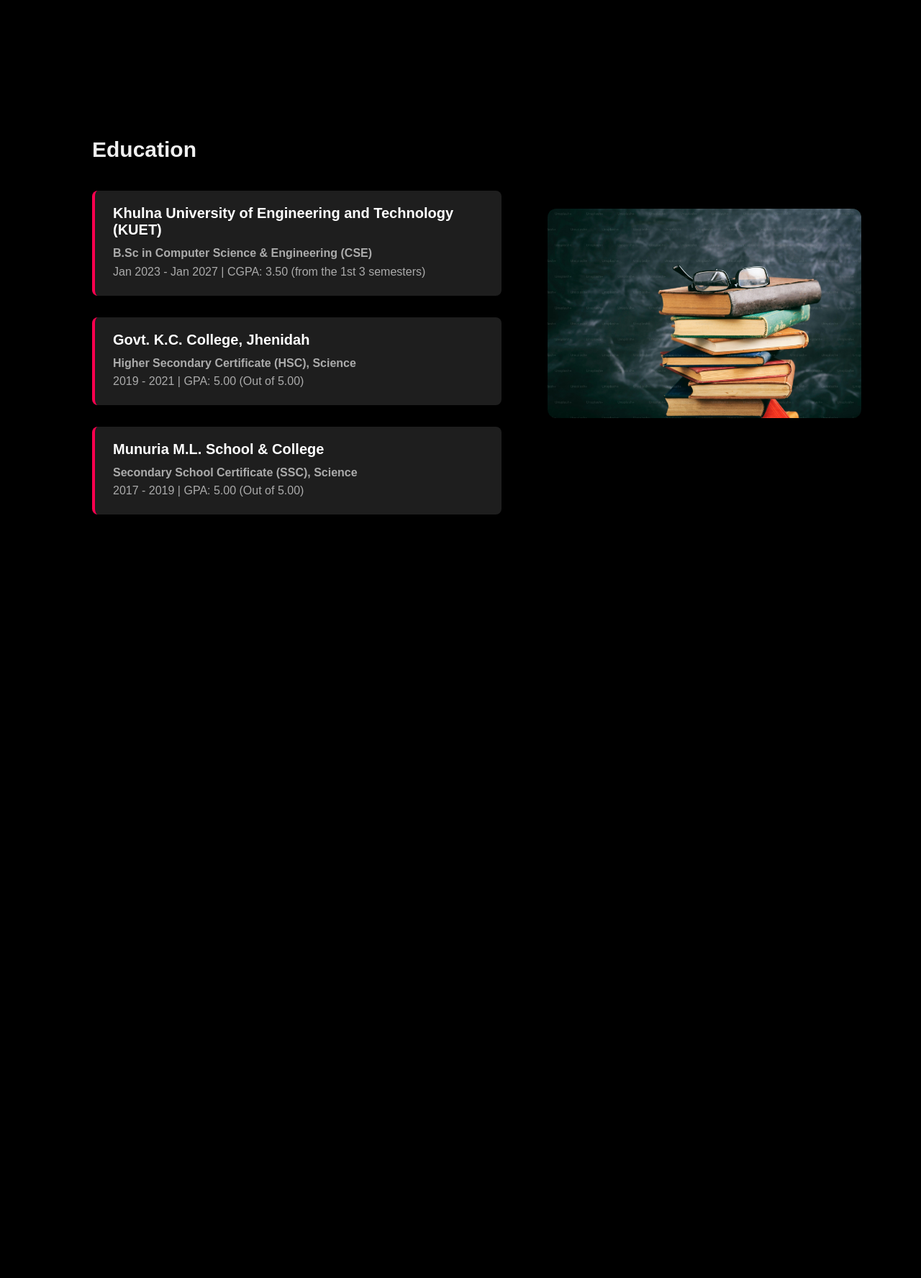
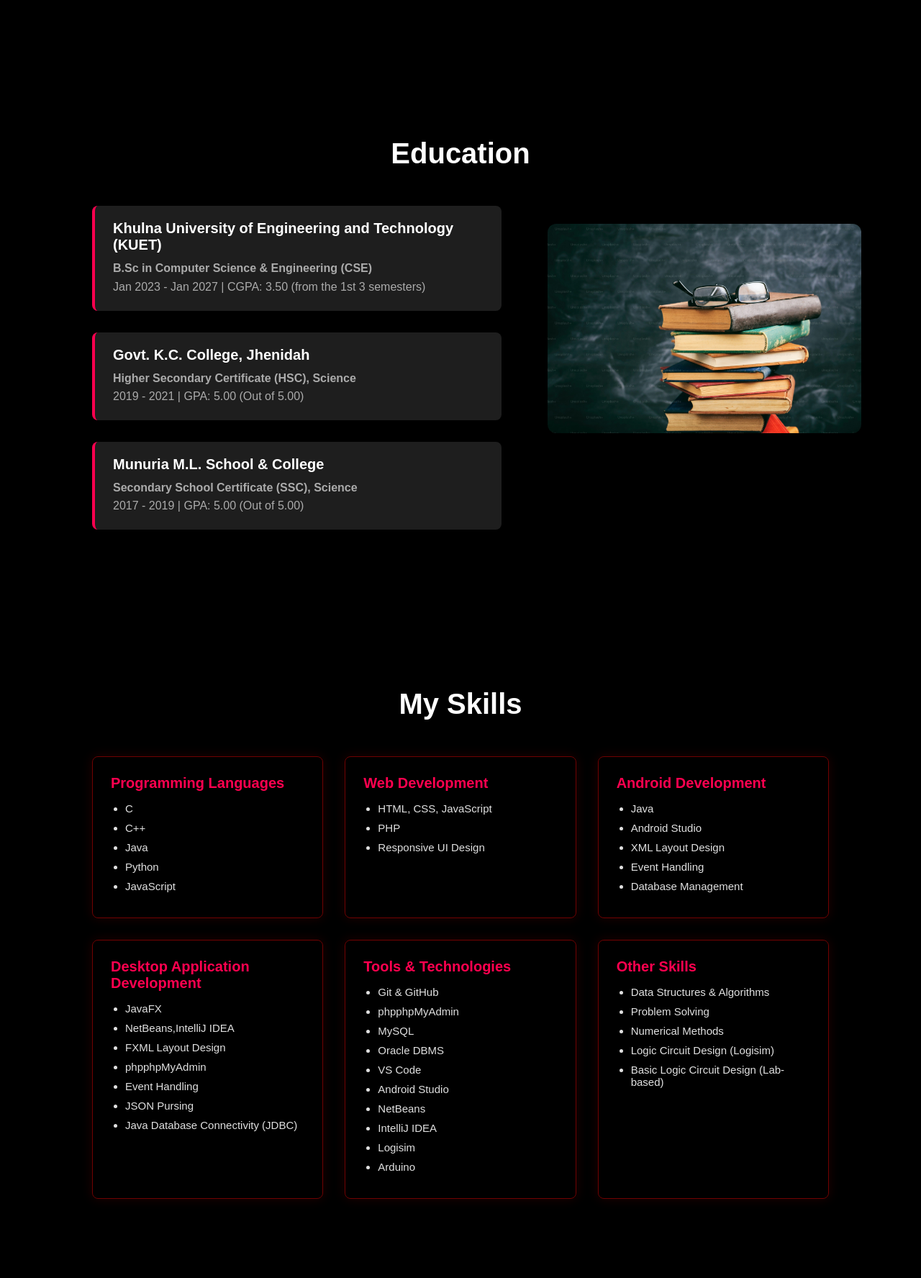
Before and after one commit to akash-kumar-biswas/Portfolio-Website, a PHP site: page / in a window 1280 px wide. Shown: the part 1373-3149 px from the top of the page at 72% size. Before the commit the page ends 2088 px from the top, so only its background shows below. Run offline with PHP 8.4, Linux system fonts and the light colour scheme.

Commit message:
add skills in the skill section

```diff
--- a/index.html
+++ b/index.html
@@ -78,6 +78,89 @@
         </div>
     </div>
 </div>
+<!-- ---------skills---------- -->
+<div id="skills">
+    <div class="container">
+        <h1 class="sub-title">My Skills</h1>
+
+        <div class="skills-grid">
+
+            <div class="skill-box">
+                <h3>Programming Languages</h3>
+                <ul>
+                    <li>C</li>
+                    <li>C++</li>
+                    <li>Java</li>
+                    <li>Python</li>
+                    <li>JavaScript</li>
+                </ul>
+            </div>
+
+            <div class="skill-box">
+                <h3>Web Development</h3>
+                <ul>
+                    <li>HTML, CSS, JavaScript</li>
+                    <li>PHP</li>
+                    <li>Responsive UI Design</li>
+                </ul>
+            </div>
+
+            <div class="skill-box">
+                <h3>Android Development</h3>
+                <ul>
+                    <li>Java</li>
+                    <li>Android Studio</li>
+                    <li>XML Layout Design</li>
+
+                    <li>Event Handling</li>
+                    <li>Database Management</li>
+                </ul>
+            </div>
+
+            <div class="skill-box">
+                <h3>Desktop Application Development</h3>
+                <ul>
+                    <li>JavaFX</li>
+                    <li>NetBeans,IntelliJ IDEA</li>
+                    <li>FXML Layout Design</li>
+                    <li>phpphpMyAdmin </li>
+                    <li>Event Handling</li>
+                    <li>JSON Pursing</li>
+                    <li>Java Database Connectivity (JDBC)</li>
+                </ul>
+            </div>
+
+            <div class="skill-box">
+                <h3>Tools & Technologies</h3>
+                <ul>
+                    <li>Git & GitHub</li>
+                    <li>phpphpMyAdmin </li>
+                    <li>MySQL</li>
+                    <li>Oracle DBMS</li>
+                    <li>VS Code</li>
+                    <li>Android Studio</li>
+                    <li>NetBeans</li>
+                    <li>IntelliJ IDEA</li>
+                    <li>Logisim</li>
+                    <li>Arduino</li>
+                </ul>
+            </div>
+
+            <div class="skill-box">
+                <h3>Other Skills</h3>
+                <ul>
+                    <li>Data Structures & Algorithms</li>
+                    <li>Problem Solving</li>
+                    <li>Numerical Methods</li>
+                    <li>Logic Circuit Design (Logisim)</li>
+                    <li>Basic Logic Circuit Design (Lab-based)</li>
+                </ul>
+            </div>
+
+        </div>
+    </div>
+</div>
+
 
 </body>
 </html>
--- a/style.css
+++ b/style.css
@@ -141,11 +141,13 @@ nav ul li a:hover:after{
 }
 
 .sub-title {
-    font-size: 30px;
-    font-weight: 600;
-    color: #f0f0f0;
-    margin-bottom: 20px;
+    text-align: center;
+    font-size: 40px;
+    font-weight: 700;
+    margin-bottom: 50px;
+    color: #fff;
 }
+
 .about-description {
     font-size: 18px;
     line-height: 1.6;
@@ -218,3 +220,50 @@ nav ul li a:hover:after{
     font-size: 16px;
     line-height: 1.6;
 }
+
+/*------------------Skill Section------------------*/
+
+#skills {
+    padding: 100px 0;
+    background: #000000;
+    color: #ffffff;
+}
+
+
+.skills-grid {
+    display: grid;
+    grid-template-columns: repeat(auto-fit, minmax(260px, 1fr));
+    gap: 30px;
+}
+
+.skill-box {
+    background: rgba(0, 0, 0, 0.03);
+    border: 1px solid rgb(111, 2, 2);
+    border-radius: 8px;
+    padding: 25px;
+    transition: 0.3s ease;
+    backdrop-filter: blur(8px);
+    box-shadow: 0 0 15px rgba(218, 2, 2, 0.15);
+}
+
+.skill-box:hover {
+    transform: translateY(-5px);
+    box-shadow: 0 0 25px rgba(238, 1, 1, 0.818);
+}
+
+.skill-box h3 {
+    font-size: 20px;
+    margin-bottom: 15px;
+    color: #ff004f;
+}
+
+.skill-box ul {
+    list-style: disc;
+    padding-left: 20px;
+}
+
+.skill-box ul li {
+    margin-bottom: 10px;
+    font-size: 15px;
+    color: #e0e0e0;
+}
```
